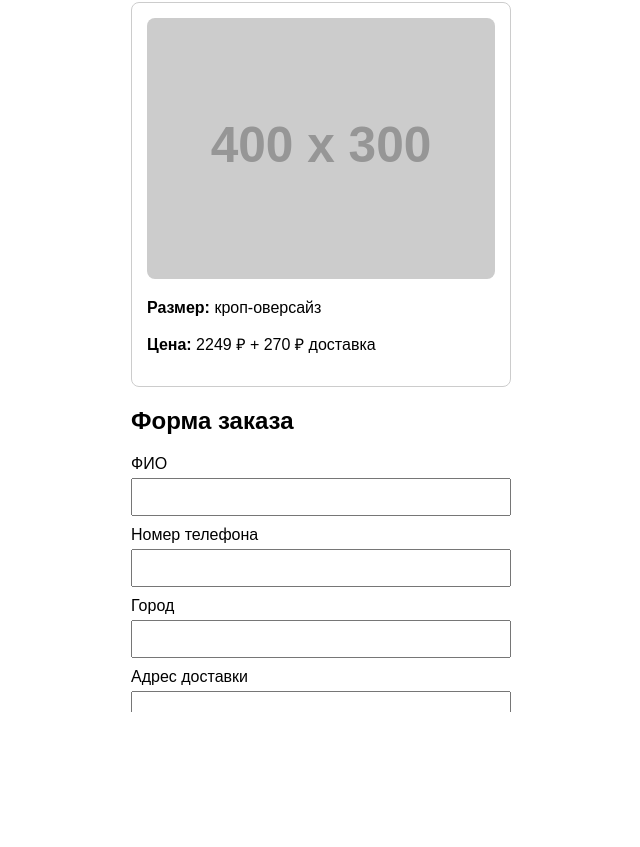
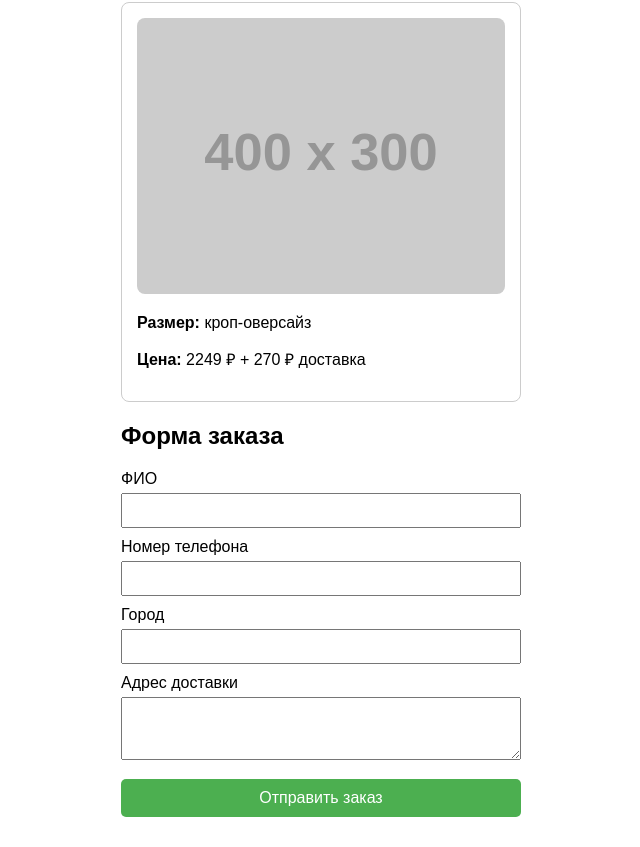
Before and after one commit to lavash322/LVSH-shop, a plain HTML site: page index.html in a window 1280 px wide. Shown: the part 108-955 px from the top of the page, without its empty margins (319-959 px from the left). Before the commit the page ends 820 px from the top, so only its background shows below. Drawn offline with Linux system fonts and the light colour scheme; placeholder pictures from the web are drawn by us.

Commit message:
Add files via upload

```diff
--- a/index.html
+++ b/index.html
@@ -5,53 +5,12 @@
   <meta name="viewport" content="width=device-width, initial-scale=1" />
   <title>LVSH Магазин</title>
   <style>
-    body, html {
-      margin: 0; padding: 0; height: 100%;
-      overflow-y: auto;
-    }
-    body {
-      font-family: Arial, sans-serif;
-      max-width: 400px;
-      margin: 20px auto;
-      padding: 10px;
-      box-sizing: border-box;
-    }
-    .card {
-      border: 1px solid #ccc;
-      padding: 15px;
-      border-radius: 8px;
-    }
-    .card img {
-      width: 100%;
-      border-radius: 8px;
-    }
-    label {
-      display: block;
-      margin-top: 10px;
-    }
-    input, textarea {
-      width: 100%;
-      padding: 8px;
-      margin-top: 5px;
-      box-sizing: border-box;
-      font-size: 16px;
-    }
-    button {
-      margin-top: 15px;
-      padding: 10px;
-      width: 100%;
-      background: #4CAF50;
-      color: white;
-      border: none;
-      border-radius: 5px;
-      font-size: 16px;
-      cursor: pointer;
-      position: relative;
-      z-index: 1;
-    }
-    form {
-      padding-bottom: 100px; /* чтобы кнопка не закрывалась клавиатурой */
-    }
+    body { font-family: Arial, sans-serif; max-width: 400px; margin: 20px auto; padding: 10px; }
+    .card { border: 1px solid #ccc; padding: 15px; border-radius: 8px; }
+    .card img { width: 100%; border-radius: 8px; }
+    label { display: block; margin-top: 10px; }
+    input, textarea { width: 100%; padding: 8px; margin-top: 5px; box-sizing: border-box; }
+    button { margin-top: 15px; padding: 10px; width: 100%; background: #4CAF50; color: white; border: none; border-radius: 5px; font-size: 16px; cursor: pointer; }
   </style>
 </head>
 <body>
@@ -80,40 +39,25 @@
   </form>
 
   <script>
-    const tg = window.Telegram?.WebApp;
-
-    // Скроллим вниз при фокусе, чтобы кнопка была видна
-    const inputs = document.querySelectorAll('input, textarea');
-    inputs.forEach(input => {
-      input.addEventListener('focus', () => {
-        setTimeout(() => {
-          window.scrollTo({ top: document.body.scrollHeight, behavior: 'smooth' });
-        }, 300);
-      });
-    });
+    const tg = window.Telegram.WebApp;
 
     document.getElementById('orderForm').addEventListener('submit', function(event) {
       event.preventDefault();
-
-      if (!tg || !tg.sendData) {
-        alert("⚠️ Пожалуйста, открывайте магазин внутри Telegram.");
-        return;
-      }
 
       const data = {
         product: 'LVSH «графит»',
         size: 'кроп-оверсайз',
         price: 2249,
         delivery: 270,
-        fio: this.fio.value.trim(),
-        phone: this.phone.value.trim(),
-        city: this.city.value.trim(),
-        address: this.address.value.trim(),
+        fio: this.fio.value,
+        phone: this.phone.value,
+        city: this.city.value,
+        address: this.address.value,
       };
 
       tg.sendData(JSON.stringify(data));
 
-      alert('Спасибо! Ваш заказ отправлен.');
+      alert('Заказ отправлен! Спасибо.');
       this.reset();
     });
   </script>
```
